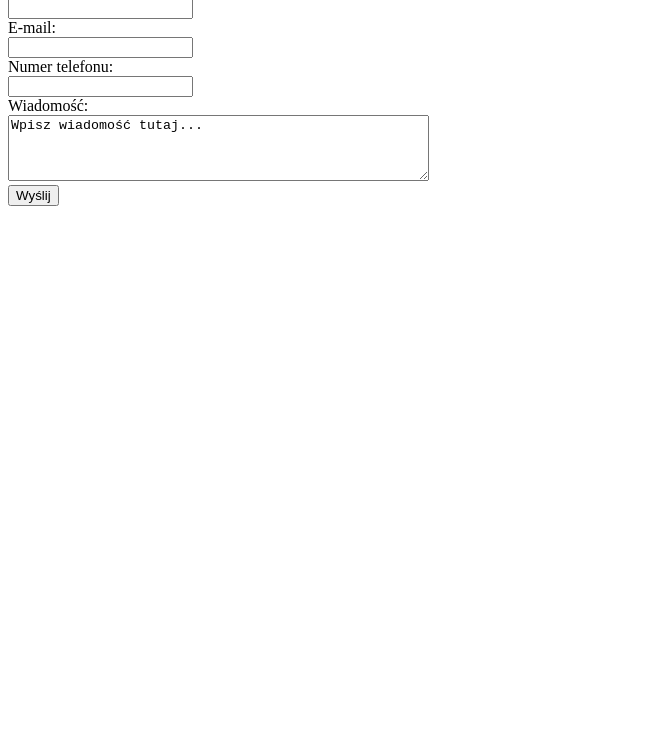
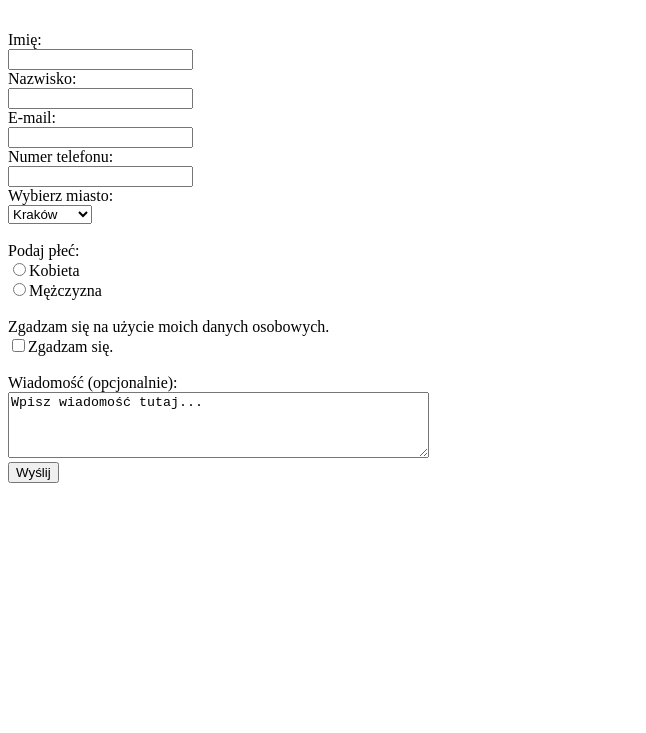
Before and after one commit to falamhazam/falamhazam.github.io, a plain HTML site: page zadania-domowe/formularz html/index.html in a window 1280 px wide. Shown: the part 67-800 px from the top of the page, without its empty margins (0-646 px from the left). Drawn offline with Linux system fonts and the light colour scheme.

Commit message:
podstawowe zmiany

```diff
--- a/zadania-domowe/formularz html/index.html
+++ b/zadania-domowe/formularz html/index.html
@@ -5,11 +5,11 @@
     <title>Formularz</title>
 </head>
 <body>
-
+   <h1>Formularz zapisu ucczestnika na szkolenie</h1><br>
    <form action="https://formspree.io/zygi@yandex.ru"
-      method="POST">
+      method="POST" id="formularz">
     <label for="imie">Imię:</label><br>
-    <input type="text" name="imie" id="imie" required><br>
+    <input type="text" name="imie" required><br>
 
     <label for="nazwisko">Nazwisko:</label><br>
     <input type="text" name="nazwisko" required><br>
@@ -18,12 +18,24 @@
     <input type="email" name="email" required><br>
 
     <label for="telefon">Numer telefonu:</label><br>
-    <input type="tel" name="telefon"><br>
+    <input type="tel" name="telefon" required><br>
 
+    <label for="miasto">Wybierz miasto:</label><br>
+        <select name="miasto" id="formularz" required>
+            <option value="Kraków">Kraków</option>
+            <option value="Warszawa">Warszawa</option>
+            <option value="Gdańsk">Gdańsk</option>
+       </select><br><br>
 
+    <label for="płeć">Podaj płeć:</label><br>
+    <input type="radio" name="płeć" value="kobieta">Kobieta<br>
+    <input type="radio" name="płeć" value="mężczyzna">Mężczyzna<br><br>
 
-    <label for="tekstowo">Wiadomość:</label><br>
-    <textarea name="tekstowo" rows="4" cols="50" required>Wpisz wiadomość tutaj...</textarea><br>
+    <label for="zgoda">Zgadzam się na użycie moich danych osobowych.</label><br>
+    <input type="checkbox" name="zgoda" value="zgadzam-sie" required>Zgadzam się.<br><br>
+
+    <label for="wiadomosc">Wiadomość (opcjonalnie):</label><br>
+    <textarea name="wiadomosc" rows="4" cols="50">Wpisz wiadomość tutaj...</textarea><br>
 
     <input type="submit" value="Wyślij">
 </form>
```
